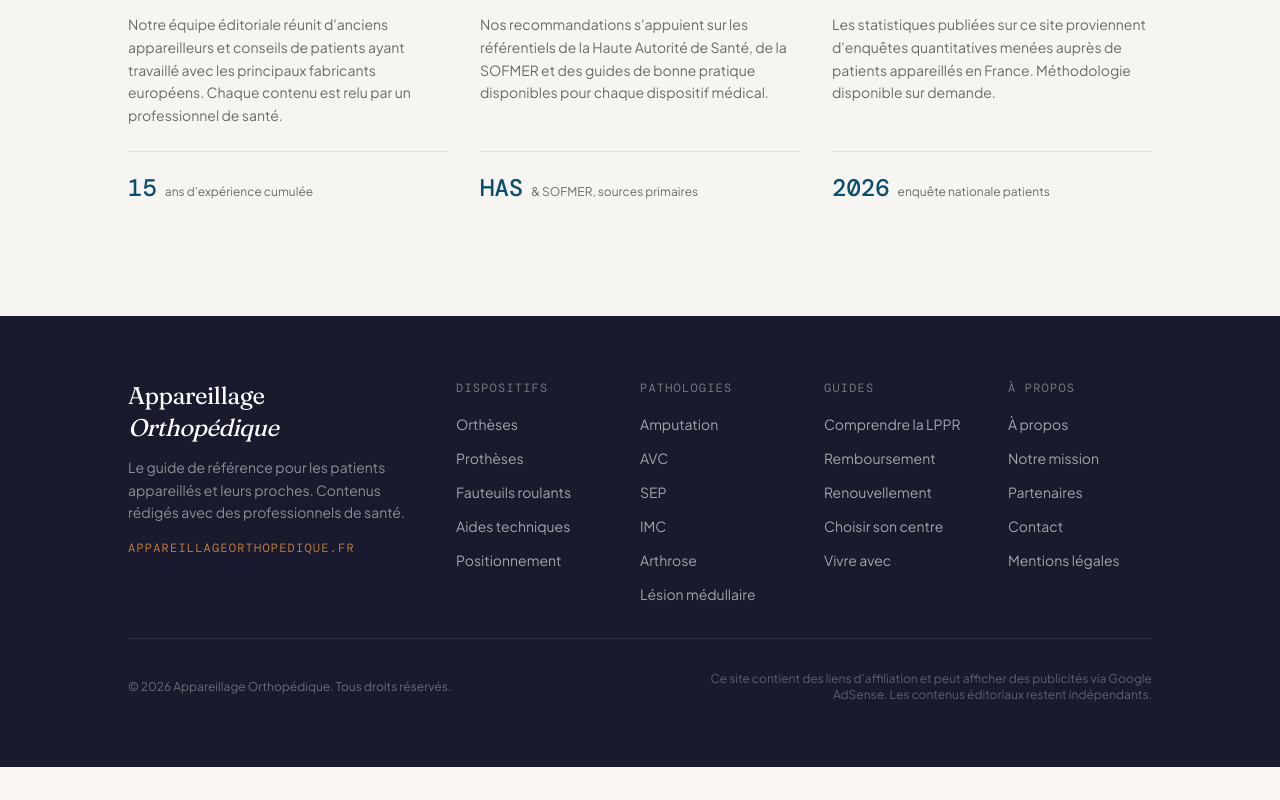
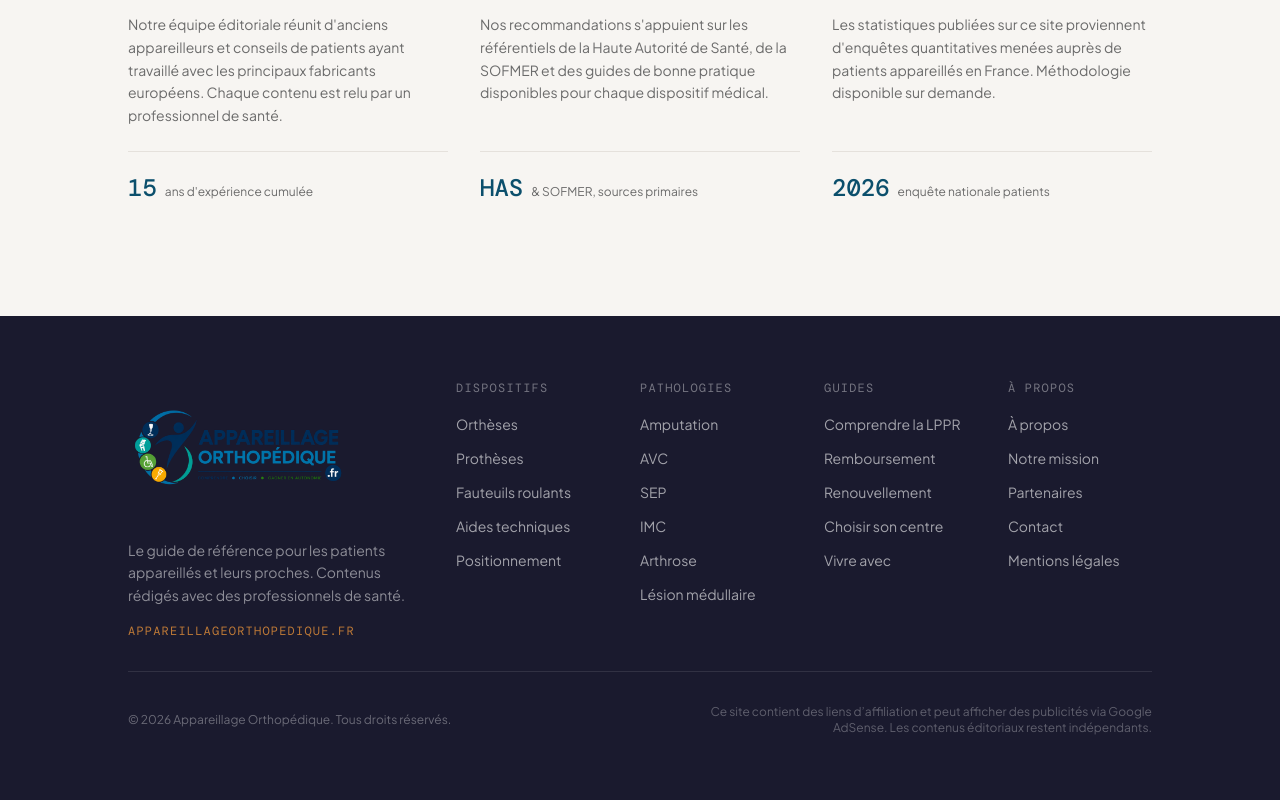
Before and after one commit to Dany-226/appareillage-orthopedique, a Next.js app: page / in a window 1280 px wide. Shown: the part 3891-4691 px from the top of the page. Before the commit the page ends 4658 px from the top, so only its background shows below. Built offline with nearby package versions, Linux system fonts and the light colour scheme.

Commit message:
feat: add brand logo to footer

```diff
--- a/src/components/layout/Footer.tsx
+++ b/src/components/layout/Footer.tsx
@@ -1,4 +1,5 @@
 import Link from "next/link";
+import Image from "next/image";
 import { Separator } from "@/components/ui/separator";
 
 const columns = [
@@ -53,10 +54,13 @@ export default function Footer() {
         <div className="grid gap-10 lg:grid-cols-[2fr_1fr_1fr_1fr_1fr]">
           {/* Brand */}
           <div className="lg:col-span-1">
-            <p className="font-display text-2xl font-medium text-white mb-3 tracking-tight">
-              Appareillage{" "}
-              <span className="italic font-normal">Orthopédique</span>
-            </p>
+            <Image
+              src="/logo-full.png"
+              alt="Appareillage Orthopédique"
+              width={220}
+              height={147}
+              className="mb-3 h-auto w-[220px]"
+            />
             <p className="text-sm leading-relaxed text-white/50 max-w-xs">
               Le guide de référence pour les patients appareillés et leurs
               proches. Contenus rédigés avec des professionnels de santé.
```
Also changed, not shown: public/logo-full.png (added).
